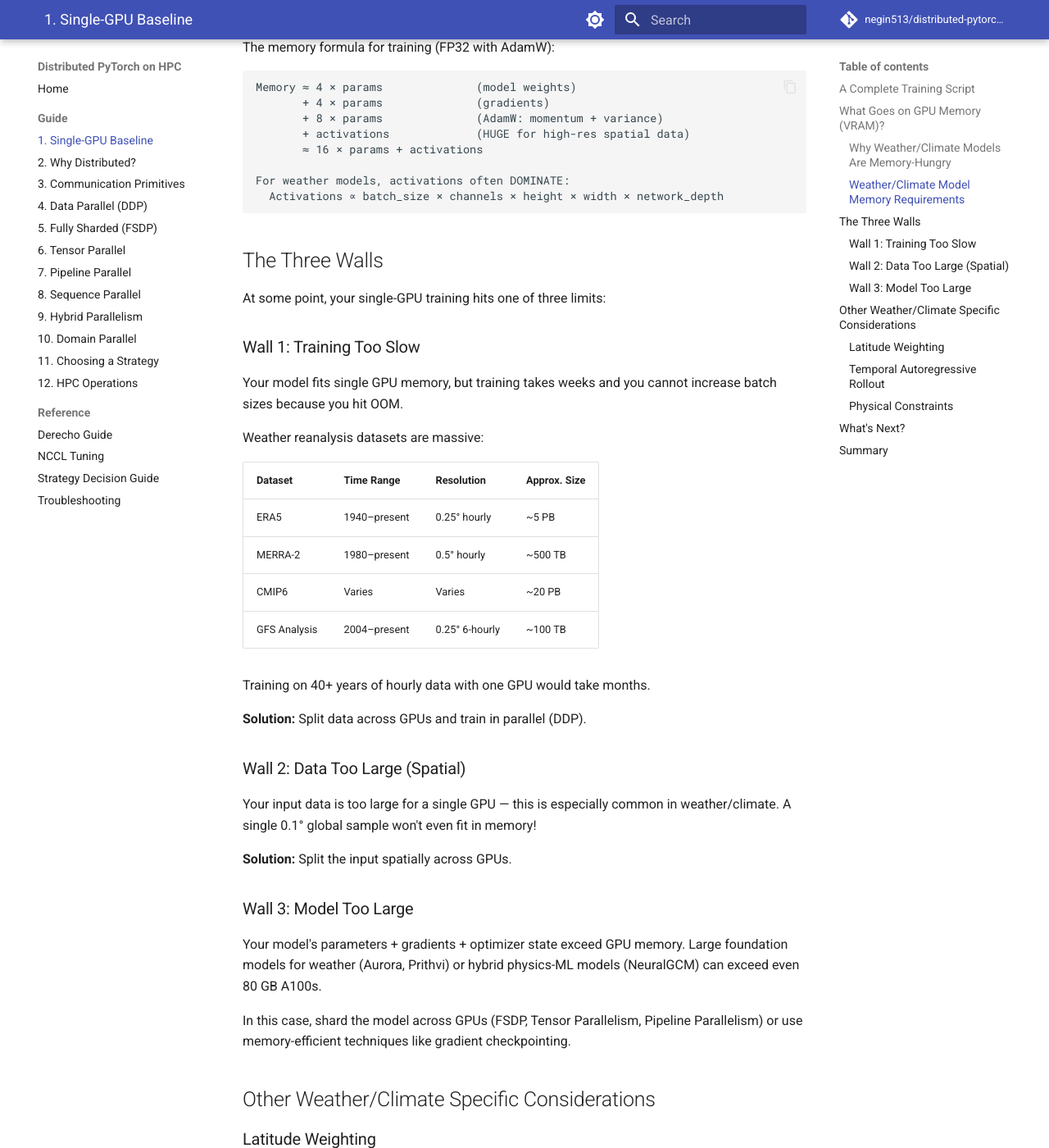
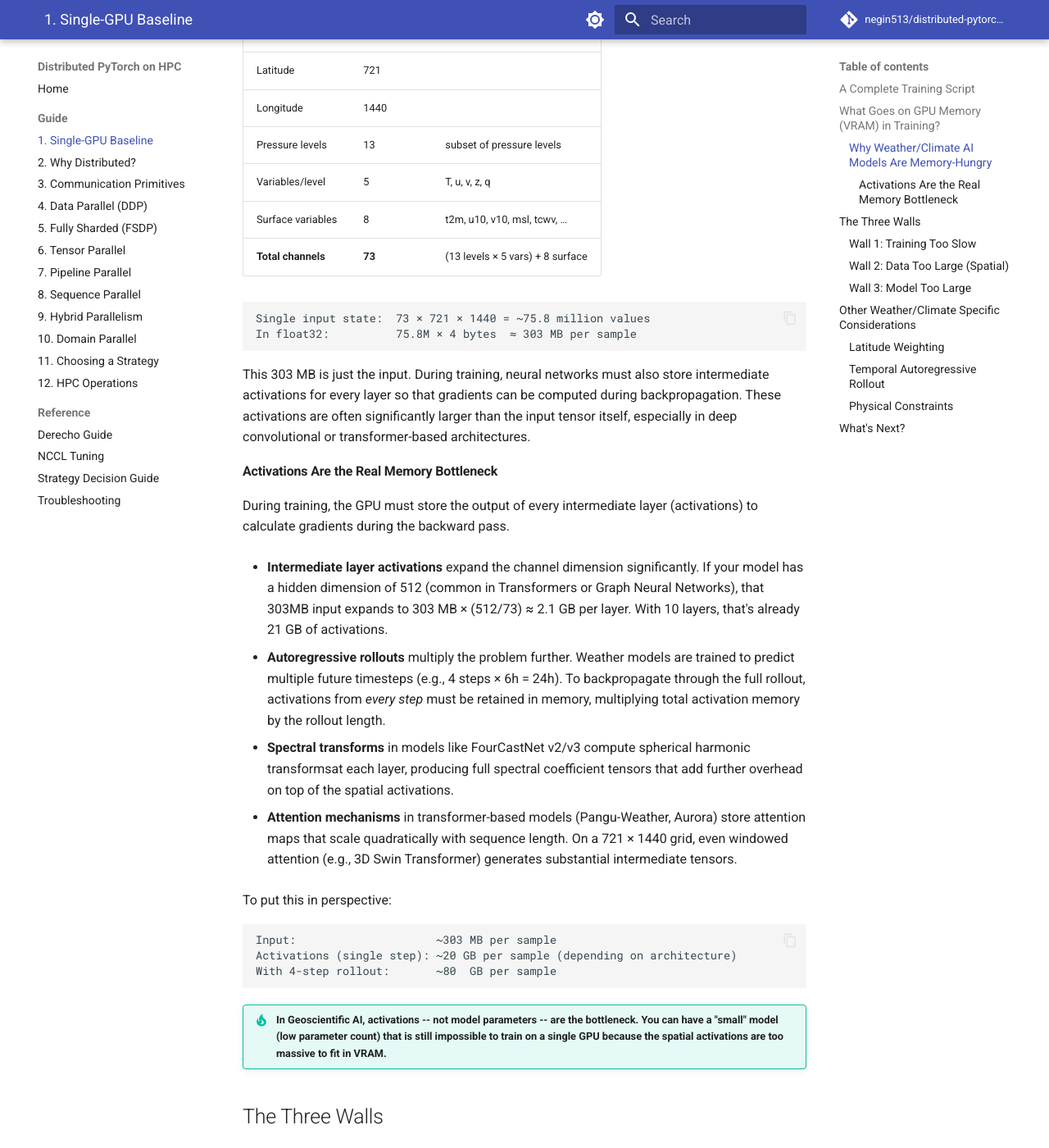
Before and after one commit to negin513/distributed-pytorch-hpc, an MkDocs documentation site: the page built from docs/guide/01_single_gpu_baseline.md, in a window 1280 px wide and 1400 px high, scrolled down 5032 px. Shown: the whole window at 82% size. Built offline with MkDocs 1.6.1 and Material for MkDocs 9.7.7, drawn with Linux system fonts in a browser that asks for light colours; comment, search, counter and statistics services are not loaded; some of the changed text lies outside the part shown.

Commit message:
improvements

````diff
--- a/docs/guide/01_single_gpu_baseline.md
+++ b/docs/guide/01_single_gpu_baseline.md
@@ -9,9 +9,10 @@ Here's a minimal but complete training loop — a simple U-Net predicting weathe
 > **Note:** State-of-the-art weather models use specialized architectures better suited for global, spherical data:
 > - **GraphCast**: Graph Neural Networks on icosahedral mesh
 > - **Pangu-Weather**: 3D Swin Transformers
-> - **FourCastNet**: Adaptive Fourier Neural Operators (AFNO)
+> - **FourCastNet v1**: Adaptive Fourier Neural Operators (AFNO)
+> - **FourCastNet v2/3**: Spherical Fourier Neural Operators (SFNO)
 > - **GenCast**: Diffusion models
-> - **ClimaX / Aurora**: Vision Transformers
+> - **Aurora**: 3D Swin Transformer
 >
 > The distributed training patterns you learn here apply to all of these.
 
@@ -173,9 +174,10 @@ for epoch in range(10):
     print(f"Epoch {epoch+1} | Loss: {avg_loss:.6f}")
 ```
 
-## What Goes on GPU Memory (VRAM)?
+## What Goes on GPU Memory (VRAM) in Training?
+When training a deep learning model, the GPU memory (VRAM) acts as a high-speed workspace where several distinct components must coexist. If the total memory required by these components exceeds your VRAM capacity, you will encounter the **CUDA Out of Memory (OOM)** error.
 
-During training, four things compete for your GPU's memory:
+During training, four specific components compete for your GPU's memory:
 ```
 ┌─────────────────────────────────────────────────────────────┐
 │                  GPU Memory (80 GB A100)                    │
@@ -204,78 +206,75 @@ During training, four things compete for your GPU's memory:
 └─────────────────────────────────────────────────────────────┘
 ```
 
-### Why Weather/Climate Models Are Memory-Hungry
+### Why Weather/Climate AI Models Are Memory-Hungry
 
-Unlike image classification (224×224 pixels), weather models operate on global grids:
+Weather and climate AI models are significantly more memory-intensive than most deep learning models used in computer vision or natural language processing. This is because the atmosphere and Earth system are high-dimensional physical systems that must be represented across space, vertical structure, multiple physical variables, and time. Together, these factors produce extremely large tensors and intermediate activations during training and inference.
 
-| Resolution | Grid Size | Channels | Single Sample (FP32) |
-|------------|-----------|----------|----------------------|
-| 1.0° | 181 × 360 | 65 | ~17 MB |
-| 0.25° | 721 × 1440 | 65 | ~270 MB |
-| 0.1° | 1801 × 3600 | 65 | ~1.7 GB |
+- To capture fine-scale weather features, models often use high-resolution grids. For example, ERA5 reanalysis data at 0.25° resolution has a grid of 721 latitudes × 1440 longitudes, resulting in over 1 million spatial points per variable per level.
 
-A single 0.25° sample is **270 MB** — compare that to a 224×224 ImageNet sample at **~600 KB**. That's a **450× difference**.
+- The atmosphere must be modeled in the vertical dimension as well. For example, ERA5 resolves the atmosphere with up to 137 vertical levels from the surface to ~80 km, making atmospheric data inherently three-dimensional.
 
-### Weather/Climate Model Memory Requirements
+- Instead of just 3 channels like RGB images, weather models often include dozens of physical variables such as temperature, pressure, humidity, wind components, and geopotential height. Some atmospheric datasets include **tens of variables across multiple pressure levels**, further increasing tensor size.
 
-| Model | Parameters | Architecture | Memory (FP32, AdamW) | Fits on 80 GB A100? |
-|-------|-----------|--------------|----------------------|---------------------|
-| Simple U-Net | 100M | CNN | ~5 GB | ✅ Yes |
-| FourCastNet | 100M | AFNO | ~15 GB | ✅ Yes |
-| Pangu-Weather | 200M | 3D Swin Transformer | ~40 GB | ⚠️ Tight |
-| GraphCast | 37M | Graph Neural Network | ~30 GB | ✅ Yes (large activations) |
-| ClimaX | 100M | Vision Transformer | ~25 GB | ✅ Yes |
-| GenCast | 500M | Diffusion Model | ~60 GB | ⚠️ Tight |
-| Aurora | 1.3B | Foundation Model | ~100 GB | ❌ No |
+- Forecasting models typically ingest multiple past timesteps to learn atmospheric dynamics, introducing an additional **time dimension**.
 
-The memory formula for training (FP32 with AdamW):
+Together, these factors produce extremely large input tensors, often with dimensions like:
 ```
-Memory ≈ 4 × params              (model weights)
-       + 4 × params              (gradients)
-       + 8 × params              (AdamW: momentum + variance)
-       + activations             (HUGE for high-res spatial data)
-       ≈ 16 × params + activations
-
-For weather models, activations often DOMINATE:
-  Activations ∝ batch_size × channels × height × width × network_depth
+[batch, time, variables, levels, lat, lon]
 ```
 
-## The Three Walls
+For example, a single input sample of ERA-5 at 0.25° resolution with 5 variables at 13 pressure levels and 8 surface variables would have, sample size of:
+
+| Dimension        | Size    | Notes                                |
+|------------------|---------|--------------------------------------|
+| Latitude         | 721     |       |
+| Longitude        | 1440    |     |
+| Pressure levels  | 13     |  subset of pressure levels |
+| Variables/level  | 5       | T, u, v, z, q                        |
+| Surface variables| 8       | t2m, u10, v10, msl, tcwv, …         |
+| **Total channels** | **73** | (13 levels × 5 vars) + 8 surface    |
+
+```
+Single input state:  73 × 721 × 1440 = ~75.8 million values
+In float32:          75.8M × 4 bytes  ≈ 303 MB per sample
+```
+This 303 MB is just the input. During training, neural networks must also store intermediate activations for every layer so that gradients can be computed during backpropagation. These activations are often significantly larger than the input tensor itself, especially in deep convolutional or transformer-based architectures.
 
 
+#### Activations Are the Real Memory Bottleneck
+During training, the GPU must store the output of every intermediate layer (activations) to calculate gradients during the backward pass.
+
+- **Intermediate layer activations** expand the channel dimension significantly. If your model has a hidden dimension of 512 (common in Transformers or Graph Neural Networks), that 303MB input expands to 303 MB × (512/73) ≈ 2.1 GB per layer. With 10 layers, that's already 21 GB of activations.
+
+- **Autoregressive rollouts** multiply the problem further. Weather models are trained to predict multiple future timesteps (e.g., 4 steps × 6h = 24h). To backpropagate through the full rollout, activations from *every step* must be retained in memory, multiplying total activation memory by the rollout length.
+
+- **Spectral transforms** in models like FourCastNet v2/v3 compute spherical harmonic transformsat each layer, producing full spectral coefficient tensors that add further overhead on top of the spatial activations.
+
+- **Attention mechanisms** in transformer-based models (Pangu-Weather, Aurora) store attention maps that scale quadratically with sequence length. On a 721 × 1440 grid, even windowed attention (e.g., 3D Swin Transformer) generates substantial intermediate tensors.
+
+To put this in perspective:
+```
+Input:                     ~303 MB per sample
+Activations (single step): ~20 GB per sample (depending on architecture)
+With 4-step rollout:       ~80  GB per sample
+```
+
+!!! tip "In Geoscientific AI, activations -- not model parameters -- are the bottleneck. You can have a "small" model (low parameter count) that is still impossible to train on a single GPU because the spatial activations are too massive to fit in VRAM."
 
 
+## The Three Walls
 At some point, your single-GPU training hits one of three limits:
 
 ### Wall 1: Training Too Slow
-
-Your model fits single GPU memory, but training takes weeks and you cannot increase batch sizes because you hit OOM.
-
-Weather reanalysis datasets are massive:
-
-| Dataset | Time Range | Resolution | Approx. Size |
-|---------|------------|------------|--------------|
-| ERA5 | 1940–present | 0.25° hourly | ~5 PB |
-| MERRA-2 | 1980–present | 0.5° hourly | ~500 TB |
-| CMIP6 | Varies | Varies | ~20 PB |
-| GFS Analysis | 2004–present | 0.25° 6-hourly | ~100 TB |
-
-Training on 40+ years of hourly data with one GPU would take months.
-
+Your model fits on one GPU, but training on 40 years of ERA5 (approx. 5 Petabytes) would take months and you cannot increase batch sizes because you hit OOM.
 **Solution:** Split data across GPUs and train in parallel (DDP).
 
 ### Wall 2: Data Too Large (Spatial)
-
-Your input data is too large for a single GPU — this is especially common in weather/climate.
-A single 0.1° global sample won't even fit in memory!
-
-**Solution:** Split the input spatially across GPUs.
+Your input data is too large for a single GPU -- this is especially common in weather/climate. For example, a single 0.1° global sample won't even fit in memory!
+**Solution:** Split the input data spatially across GPUs (Domain Parallelism).
 
 ### Wall 3: Model Too Large
-
-Your model's parameters + gradients + optimizer state exceed GPU memory. Large foundation models for weather (Aurora, Prithvi) or hybrid physics-ML models (NeuralGCM) can exceed even 80 GB A100s.
-
-In this case, shard the model across GPUs (FSDP, Tensor Parallelism, Pipeline Parallelism) or use memory-efficient techniques like gradient checkpointing.
+Your model's parameters + gradients + optimizer state exceed GPU memory. Large foundation models for weather (Aurora, Prithvi) or hybrid physics-ML models (NeuralGCM) can exceed even 80 GB A100s. In this case, shard the model across GPUs (FSDP, Tensor Parallelism, Pipeline Parallelism) or use memory-efficient techniques like gradient checkpointing.
 
 
 ## Other Weather/Climate Specific Considerations
@@ -290,8 +289,8 @@ def latitude_weighted_mse(pred, target, lat):
 ```
 
 ### Temporal Autoregressive Rollout
+Weather models are often trained autoregressively — the model's prediction at t+6h becomes the input for t+12h:
 
-Weather models are often trained autoregressively — the model's prediction at t+6h becomes the input for t+12h:
 ```python
 # Autoregressive training (simplified)
 state = initial_state
@@ -301,29 +300,15 @@ for step in range(num_steps):
     state = next_state  # Use prediction as next input
 ```
 
-This compounds memory requirements and requires careful gradient handling.
-
 ### Physical Constraints
 
-Weather/climate models often need to:
-- **Conserve mass/energy**: Predictions shouldn't create or destroy atmospheric mass
-- **Respect boundaries**: Periodic in longitude, bounded at poles
-- **Maintain consistency**: Pressure, temperature, and density must satisfy physical relationships
+Unlike general AI, weather models often must satisfy physical laws:
+
+* **Conservation:** Mass and energy should not be "created" by the network.
+* **Periodic Boundaries:** The model must understand that the far-right of the grid (longitude) connects back to the far-left.
 
 ## What's Next?
 
 Before jumping into code changes, Chapter 2 gives you the conceptual map of all distributed strategies — what each one splits and when to use it.
 
 **Next:** [Chapter 2 — Why Distributed?](02_why_distributed.md)
-
----
-
-## Summary
-
-| Concept | Single-GPU Baseline |
-|---------|---------------------|
-| Model | Simple U-Net (for pedagogical clarity) |
-| Data | ERA5-like atmospheric state (variables × levels × lat × lon) |
-| Memory bottleneck | Activations (due to large spatial dimensions) |
-| Loss function | Latitude-weighted MSE |
-| Key challenge | High-resolution grids + many channels = massive memory |
````
Also changed, not shown: docs/guide/02_why_distributed.md (+38 -27 lines), docs/guide/03_communication_primitives.md (+12 -29 lines).
